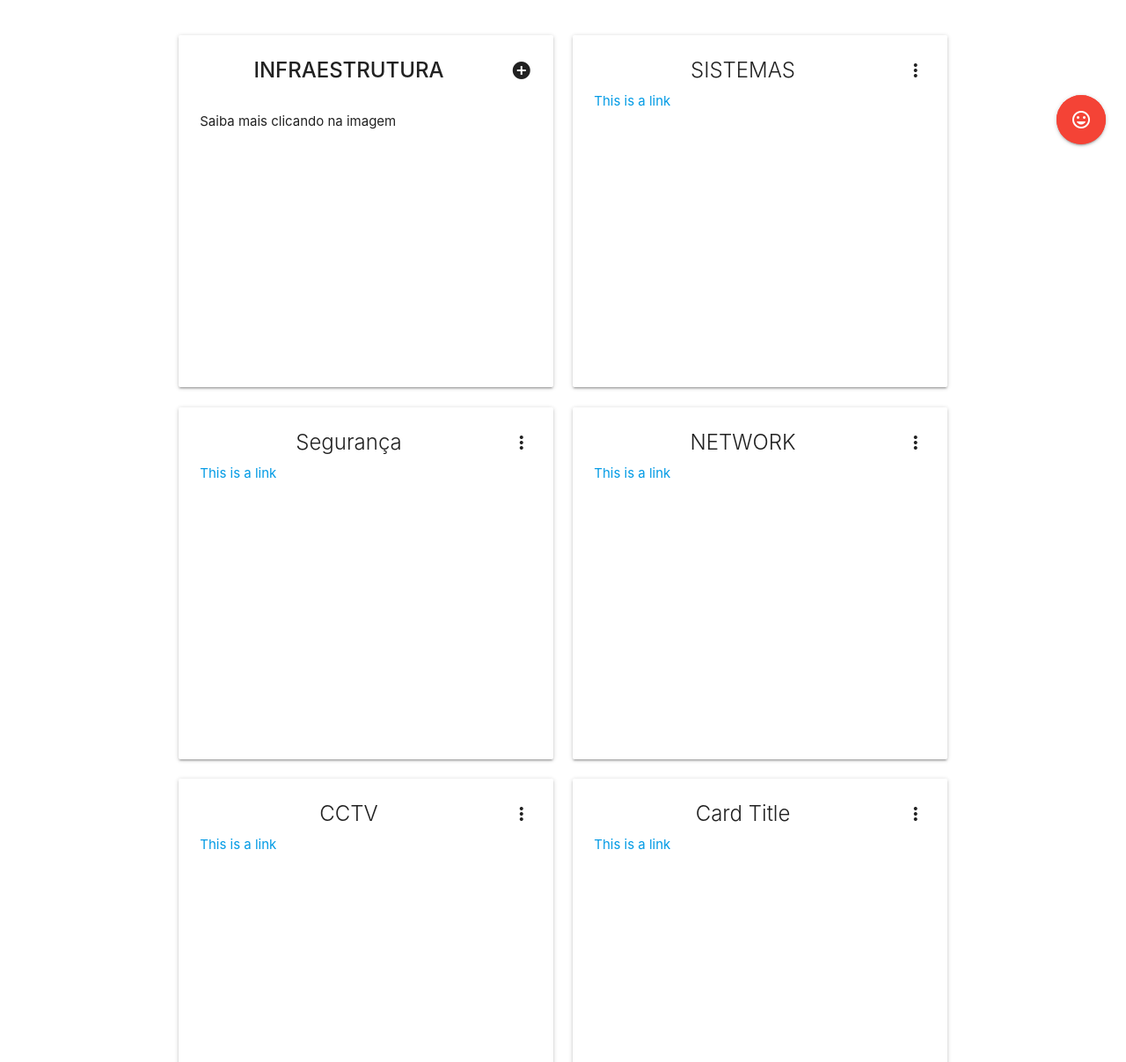
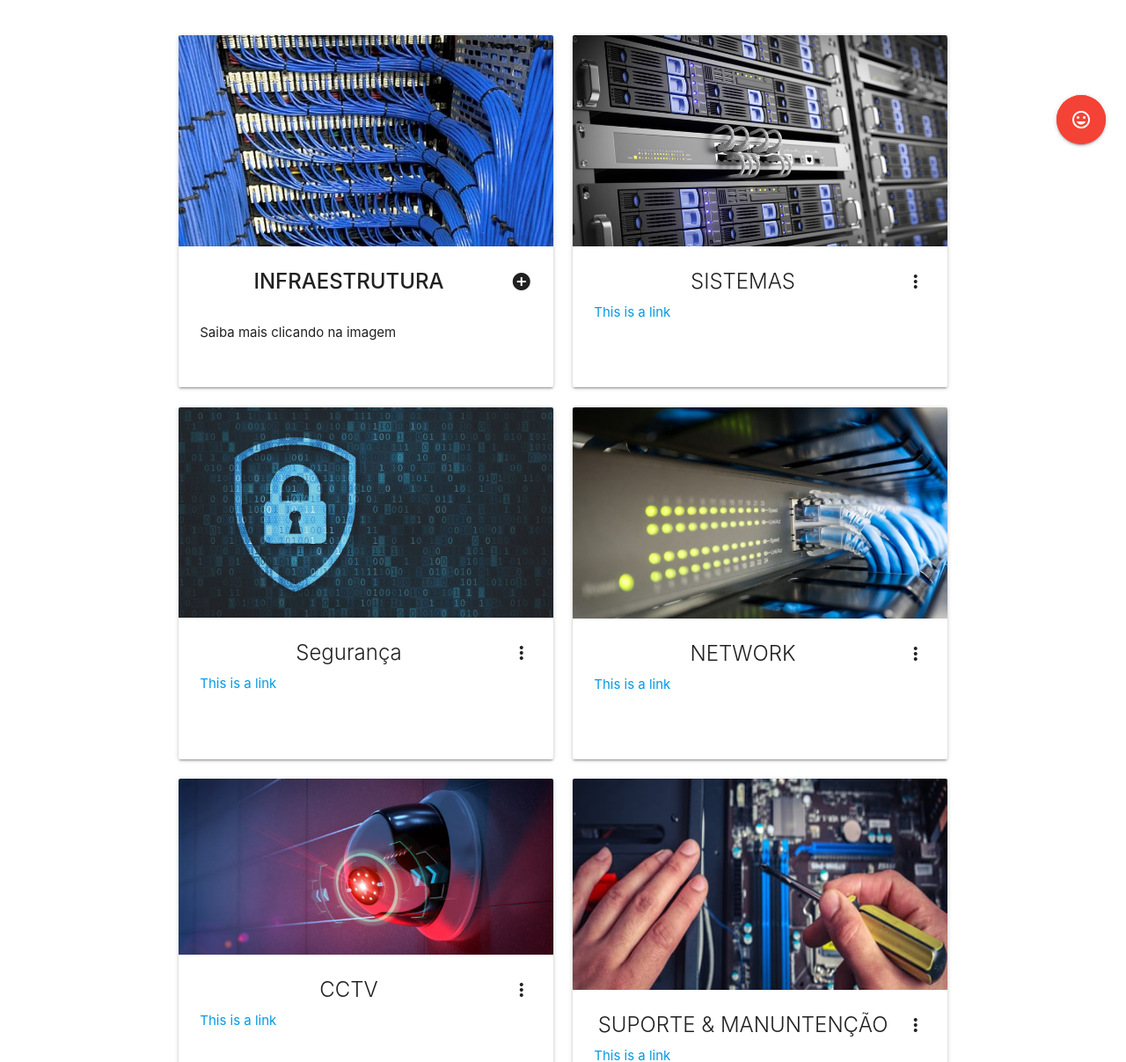
Before and after one commit to fabio1234567/timetecsite, a plain HTML site: page index.html in a window 1280 px wide. Shown: the part 613-1820 px from the top of the page at 88% size. Drawn offline with Linux system fonts and the light colour scheme.

Commit message:
small update

```diff
--- a/index.html
+++ b/index.html
@@ -123,7 +123,7 @@
   <div class="col s12 m6">
   <div class="card medium hoverable">
     <div class="card-image waves-effect waves-block waves-light">
-      <img class="activator" src="">
+      <img class="activator" src="img/cabeamento.jpg">
     </div>
     <div class="card-content">
       <span class="card-title activator grey-text text-darken-4 pulse"><strong>INFRAESTRUTURA</strong><i class="material-icons right">add_circle</i></span><br>
@@ -143,7 +143,7 @@
   <div class="col s12 m6">
   <div class="card medium hoverable">
     <div class="card-image waves-effect waves-block waves-light">
-      <img class="activator" src="">
+      <img class="activator" src="img/Servers-racks-connected.jpg">
     </div>
     <div class="card-content">
       <span class="card-title activator grey-text text-darken-4">SISTEMAS<i class="material-icons right">more_vert</i></span>
@@ -163,7 +163,7 @@
   <div class="col s12 m6">
   <div class="card  medium hoverable">
     <div class="card-image waves-effect waves-block waves-light">
-      <img class="activator" src="">
+      <img class="activator" src="img/segurança22222.jpg">
     </div>
     <div class="card-content">
       <span class="card-title activator grey-text text-darken-4">Segurança<i class="material-icons right">more_vert</i></span>
@@ -185,7 +185,7 @@
   <div class="col s12 m6">
   <div class="card medium hoverable">
     <div class="card-image waves-effect waves-block waves-light">
-      <img class="activator" src="">
+      <img class="activator" src="img/network-switch.jpg">
     </div>
     <div class="card-content">
       <span class="card-title activator grey-text text-darken-4"> NETWORK<i class="material-icons right">more_vert</i></span>
@@ -206,7 +206,7 @@
   <div class="col s12 m6">
   <div class="card  medium hoverable">
     <div class="card-image waves-effect waves-block waves-light">
-      <img class="activator" src="">
+      <img class="activator" src="img/camera.jpg">
     </div>
     <div class="card-content">
       <span class="card-title activator grey-text text-darken-4">CCTV<i class="material-icons right">more_vert</i></span>
@@ -223,10 +223,10 @@
   <div class="col s12 m6">
   <div class="card  medium hoverable">
     <div class="card-image waves-effect waves-block waves-light">
-      <img class="activator" src="">
+      <img class="activator" src="img/unnamed.jpg">
     </div>
     <div class="card-content ">
-      <span class="card-title activator grey-text text-darken-4">Card Title<i class="material-icons right">more_vert</i></span>
+      <span class="card-title activator grey-text text-darken-4">SUPORTE & MANUNTENÇÃO<i class="material-icons right">more_vert</i></span>
       <p><a href="#">This is a link</a></p>
     </div>
     <div class="card-reveal hoverable">
```
Also changed, not shown: img/Servers-racks-connected.jpg (added), img/cabeamento.jpg (added), img/network-switch.jpg (added), img/segurança22222.jpg (added), img/sistema.jpg (deleted), img/unnamed.jpg (added).
